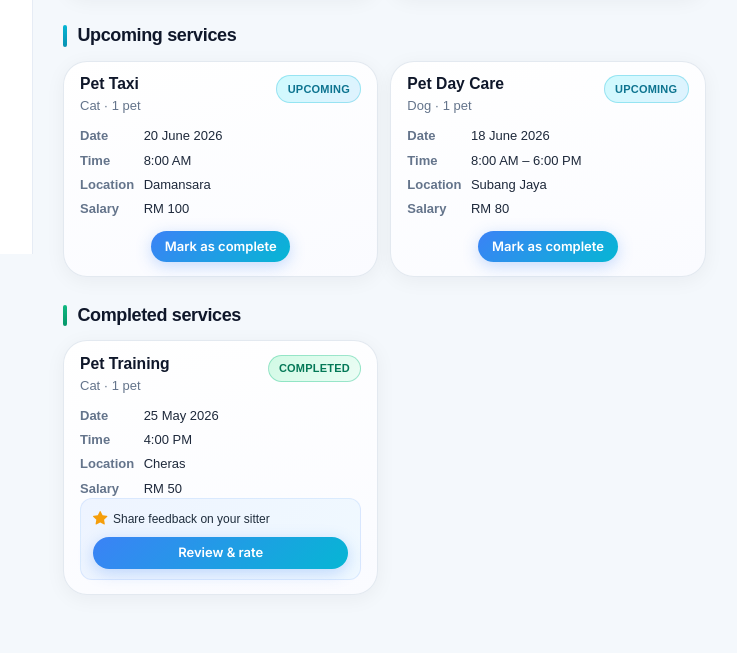
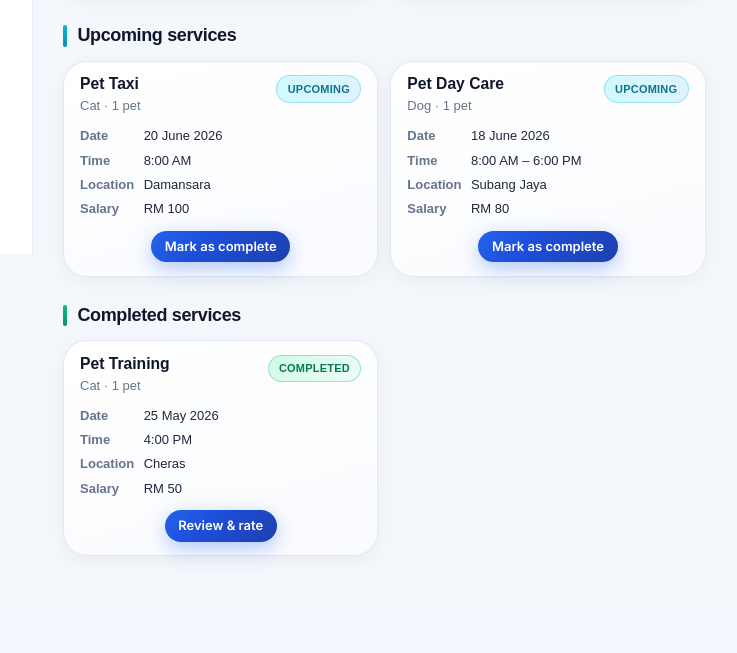
Before and after one commit to Yilin2323/Paw-Hub, a Flask app: page /owner/services in a window 1280 px wide. Shown: the part 546-1199 px from the top of the page, without its empty margins (217-954 px from the left). After the commit the page ends 1107 px from the top, so only its background shows below. Run offline with Flask 3, Linux system fonts and the light colour scheme.

Commit message:
Unify the colour of button

```diff
--- a/static/css/style.css
+++ b/static/css/style.css
@@ -1970,10 +1982,10 @@ body {
     }
 
     .owner-services-page .os-btn--mark-complete {
+      background: var(--gradient-cta);
       color: var(--color-white);
-      border-color: transparent;
-      background: linear-gradient(135deg, var(--color-primary) 0%, var(--color-accent) 100%);
-      box-shadow: 0 4px 16px rgba(59, 130, 246, 0.28);
+      padding: 0.7rem 1.5rem;
+      box-shadow: 0 6px 20px rgba(37, 99, 235, 0.35);
     }
 
 
@@ -2158,35 +2170,16 @@ body {
       width: 100%;
     }
 
+    /* Completed: review row pinned to card bottom, CTA centered like upcoming */
     .owner-services-page .os-review {
       margin-top: auto;
-      padding-top: 0.65rem;
-      border-top: 1px solid var(--color-gray-200);
+      padding-top: 0.75rem;
+      width: 100%;
       display: flex;
       flex-wrap: wrap;
+      justify-content: center;
       align-items: center;
-      justify-content: space-between;
-      gap: 0.5rem 0.65rem;
-      padding: 0.65rem 0.75rem;
-      background: linear-gradient(135deg, #eef4ff 0%, #f0f9ff 100%);
-      border-radius: var(--radius-md);
-      border: 1px solid rgba(59, 130, 246, 0.12);
-    }
-
-    .owner-services-page .os-review__text {
-      display: flex;
-      align-items: center;
-      gap: 0.35rem;
-      margin: 0;
-      font-size: 0.75rem;
-      color: var(--color-gray-600);
-      line-height: 1.35;
-    }
-
-    .owner-services-page .os-review__star {
-      color: #f59e0b;
-      font-size: 0.9rem;
-      flex-shrink: 0;
+      gap: 0.5rem;
     }
 
     .owner-services-page .os-card .os-btn {
@@ -2199,21 +2192,20 @@ body {
       font-size: 0.75rem;
     }
     .owner-services-page .os-btn--review {
+      background: var(--gradient-cta);
       color: var(--color-white);
-      border-color: transparent;
-      background: linear-gradient(135deg, var(--color-primary) 0%, var(--color-accent) 100%);
-      box-shadow: 0 4px 16px rgba(59, 130, 246, 0.28);
-    }
-
-    /* Completed cards: stack review CTA in narrow 3-up columns */
+      padding: 0.7rem 1.5rem;
+      box-shadow: 0 6px 20px rgba(37, 99, 235, 0.35);
+    }
+
+    /* Completed cards: keep review CTA centered in narrow columns */
     .owner-services-page .os-grid--pair .os-review {
       flex-direction: column;
-      align-items: stretch;
+      align-items: center;
     }
 
     .owner-services-page .os-grid--pair .os-review .os-btn {
-      align-self: stretch;
-      justify-content: center;
+      align-self: center;
     }
 
     @media (prefers-reduced-motion: reduce) {
--- a/static/js/owner_services.js
+++ b/static/js/owner_services.js
@@ -170,21 +170,12 @@
 
       const review = document.createElement("div");
       review.className = "os-review";
-      const p = document.createElement("p");
-      p.className = "os-review__text";
-      const icon = document.createElement("i");
-      icon.className = "bi bi-star-fill os-review__star";
-      icon.setAttribute("aria-hidden", "true");
-      p.appendChild(icon);
-      p.appendChild(document.createTextNode(" Share feedback on your sitter"));
       const rateBtn = document.createElement("button");
       rateBtn.type = "button";
       rateBtn.className = "os-btn os-btn--review";
       rateBtn.textContent = "Review & rate";
-      review.appendChild(p);
       review.appendChild(rateBtn);
       art.appendChild(review);
-
       container.appendChild(art);
     });
   }
--- a/templates/owner_applications.html
+++ b/templates/owner_applications.html
@@ -72,7 +72,7 @@
         </dl>
 
         <div class="oa-card__actions">
-          <button type="button" class="btn btn-primary btn-sm rounded-pill px-3">Approve</button>
+          <button type="button" class="btn btn-primary btn-sm rounded-pill px-3 oa-btn--approve">Approve</button>
           <button type="button" class="btn btn-outline-danger btn-sm rounded-pill px-3">Reject</button>
         </div>
       </article>
@@ -174,3 +174,7 @@
 
 </div>
 {% endblock %}
+
+{% block page_scripts %}
+<script src="{{ url_for('static', filename='js/owner_applications.js') }}"></script>
+{% endblock %}
--- a/templates/profile.html
+++ b/templates/profile.html
@@ -109,7 +109,7 @@
           {# CHANGE: Bottom bar — Cancel + Save together; Cancel handled in script to restore avatar + clear file input. #}
           <div class="profile-form-actions">
             <button type="button" class="btn-profile-cancel" id="profile-cancel-btn">Cancel</button>
-            <button type="submit" class="btn btn-primary rounded-pill px-4">Save Changes</button>
+            <button type="submit" class="btn rounded-pill px-4 btn-profile-save">Save Changes</button>
           </div>
         </form>
 
```
Also changed, not shown: other parts of static/css/style.css (+25 -2 lines), static/js/owner_applications.js (added, +32 -0 lines).
